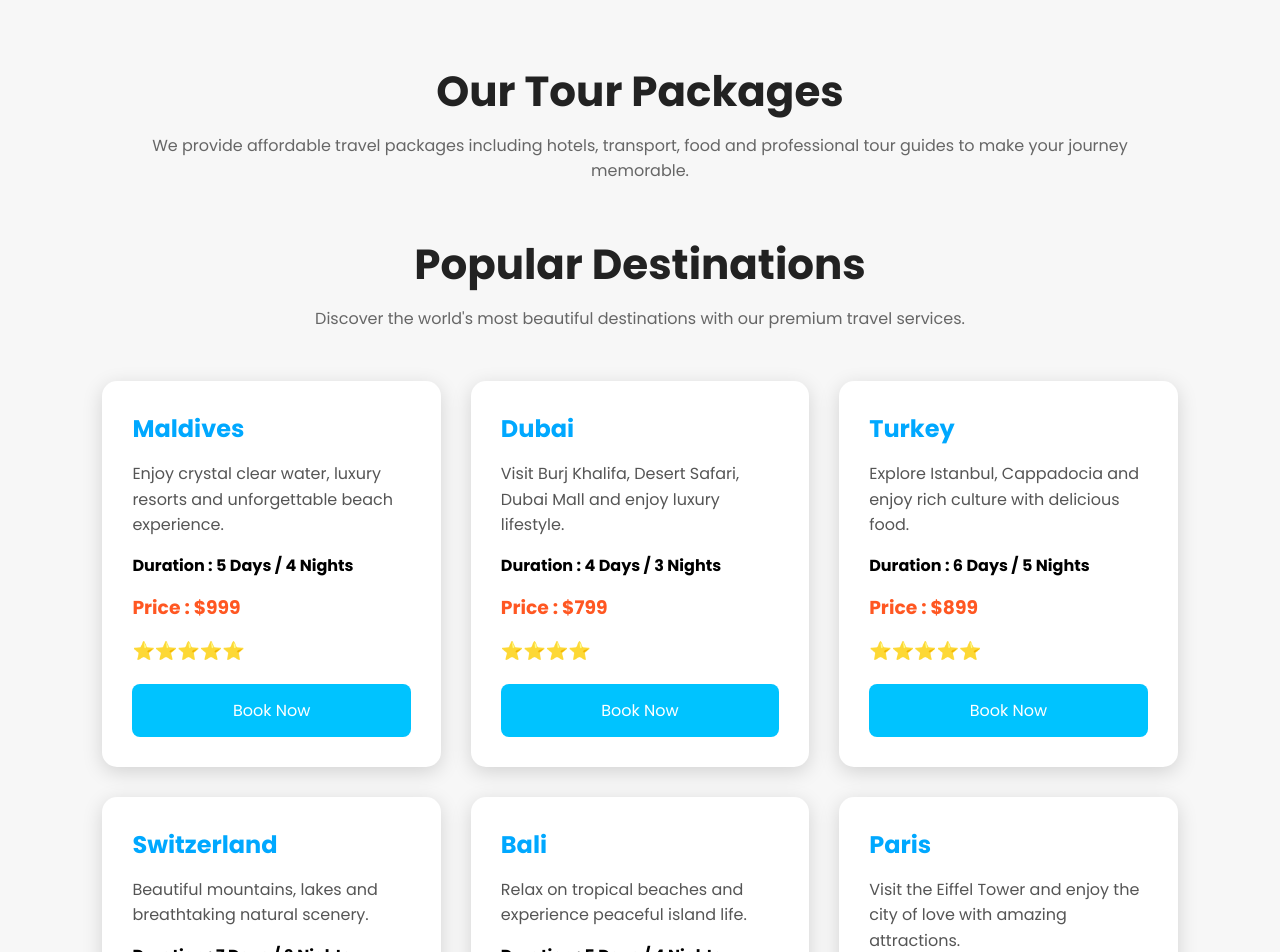
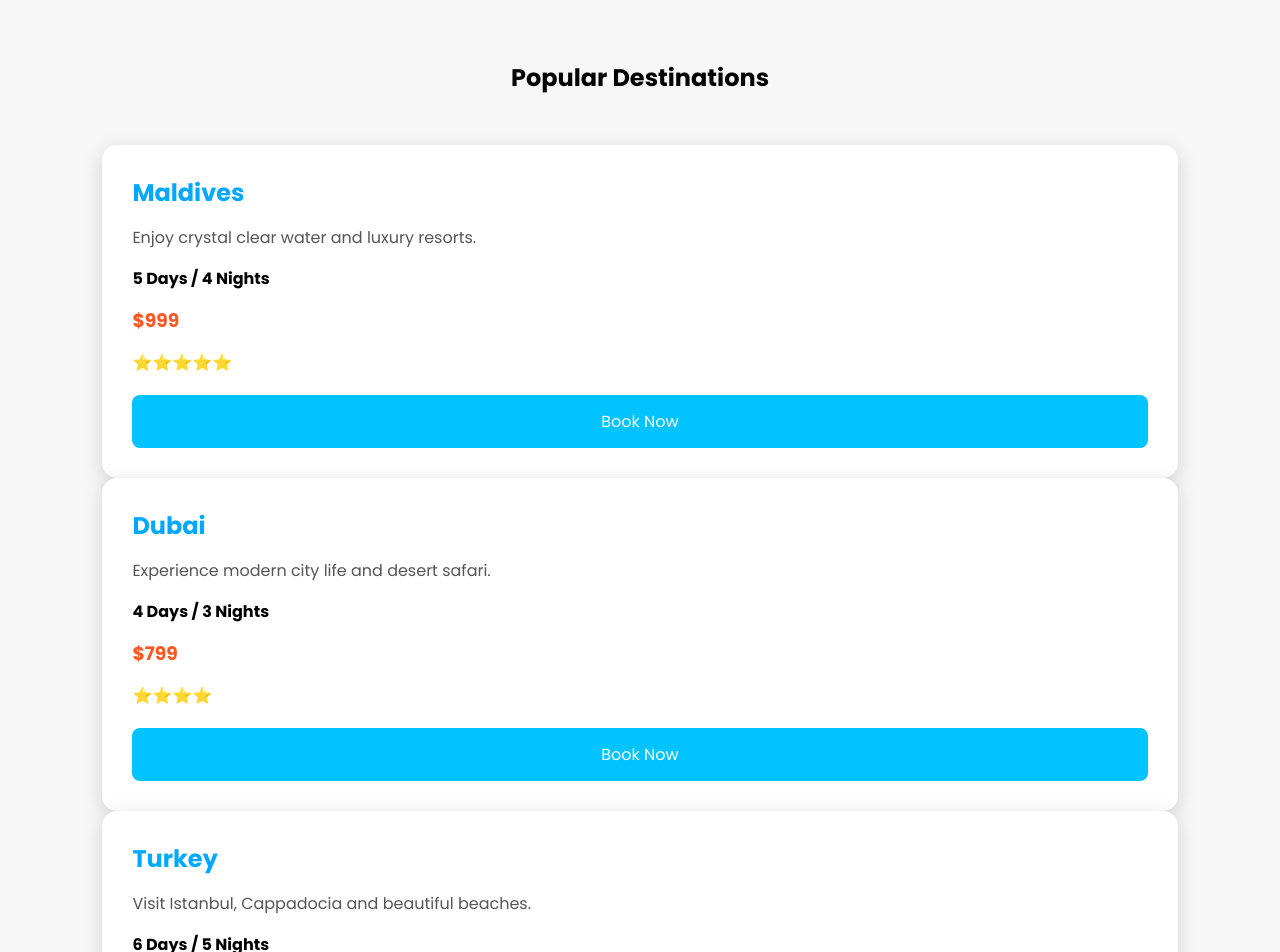
Before and after one commit to anwaarulislam111-netizen/react-tour-travel-app, a React (Vite) app: page / in a window 1280 px wide. Shown: the part 820-1772 px from the top of the page. Built offline with nearby package versions, Linux system fonts and the light colour scheme.

Commit message:
Fixed build errors

```diff
--- a/src/components/Main/Main.jsx
+++ b/src/components/Main/Main.jsx
@@ -7,7 +7,7 @@ const data = [
     price: "$999",
     days: "5 Days / 4 Nights",
     rating: "⭐⭐⭐⭐⭐",
-    desc: "Enjoy crystal clear water, luxury resorts and unforgettable beach experience."
+    description: "Enjoy crystal clear water and luxury resorts."
   },
   {
     id: 2,
@@ -15,7 +15,7 @@ const data = [
     price: "$799",
     days: "4 Days / 3 Nights",
     rating: "⭐⭐⭐⭐",
-    desc: "Visit Burj Khalifa, Desert Safari, Dubai Mall and enjoy luxury lifestyle."
+    description: "Experience modern city life and desert safari."
   },
   {
     id: 3,
@@ -23,87 +23,35 @@ const data = [
     price: "$899",
     days: "6 Days / 5 Nights",
     rating: "⭐⭐⭐⭐⭐",
-    desc: "Explore Istanbul, Cappadocia and enjoy rich culture with delicious food."
+    description: "Visit Istanbul, Cappadocia and beautiful beaches."
   },
   {
     id: 4,
     title: "Switzerland",
-    price: "$1499",
+    price: "$1299",
     days: "7 Days / 6 Nights",
     rating: "⭐⭐⭐⭐⭐",
-    desc: "Beautiful mountains, lakes and breathtaking natural scenery."
-  },
-  {
-    id: 5,
-    title: "Bali",
-    price: "$699",
-    days: "5 Days / 4 Nights",
-    rating: "⭐⭐⭐⭐",
-    desc: "Relax on tropical beaches and experience peaceful island life."
-  },
-  {
-    id: 6,
-    title: "Paris",
-    price: "$1299",
-    days: "6 Days / 5 Nights",
-    rating: "⭐⭐⭐⭐⭐",
-    desc: "Visit the Eiffel Tower and enjoy the city of love with amazing attractions."
+    description: "Snow mountains and amazing natural beauty."
   }
 ];
 
 function Main() {
   return (
-    <section className="main">
+    <section className="main" id="packages">
+      <h1 className="title">Popular Destinations</h1>
 
-      <section id="packages">
-
-        <div className="title">
-          <h1>Our Tour Packages</h1>
-
-          <p>
-            We provide affordable travel packages including hotels,
-            transport, food and professional tour guides to make
-            your journey memorable.
-          </p>
-        </div>
-
-      </section>
-
-      <section id="destinations">
-
-        <div className="title">
-          <h1>Popular Destinations</h1>
-
-          <p>
-            Discover the world's most beautiful destinations with
-            our premium travel services.
-          </p>
-        </div>
-
-        <div className="cards">
-
+      <div className="cardContainer">
         {data.map((item) => (
           <div className="card" key={item.id}>
-
             <h2>{item.title}</h2>
-
-              <p>{item.desc}</p>
-
-              <h4>Duration : {item.days}</h4>
-
-              <h3>Price : {item.price}</h3>
-
-              <span>{item.rating}</span>
-
-              <button>Book Now</button>
-
+            <p>{item.description}</p>
+            <h4>{item.days}</h4>
+            <h3>{item.price}</h3>
+            <p>{item.rating}</p>
+            <button className="bookBtn">Book Now</button>
           </div>
         ))}
-
       </div>
-
-      </section>
-
     </section>
   );
 }
```
Lines whose indentation alone changed are shown as unchanged.
